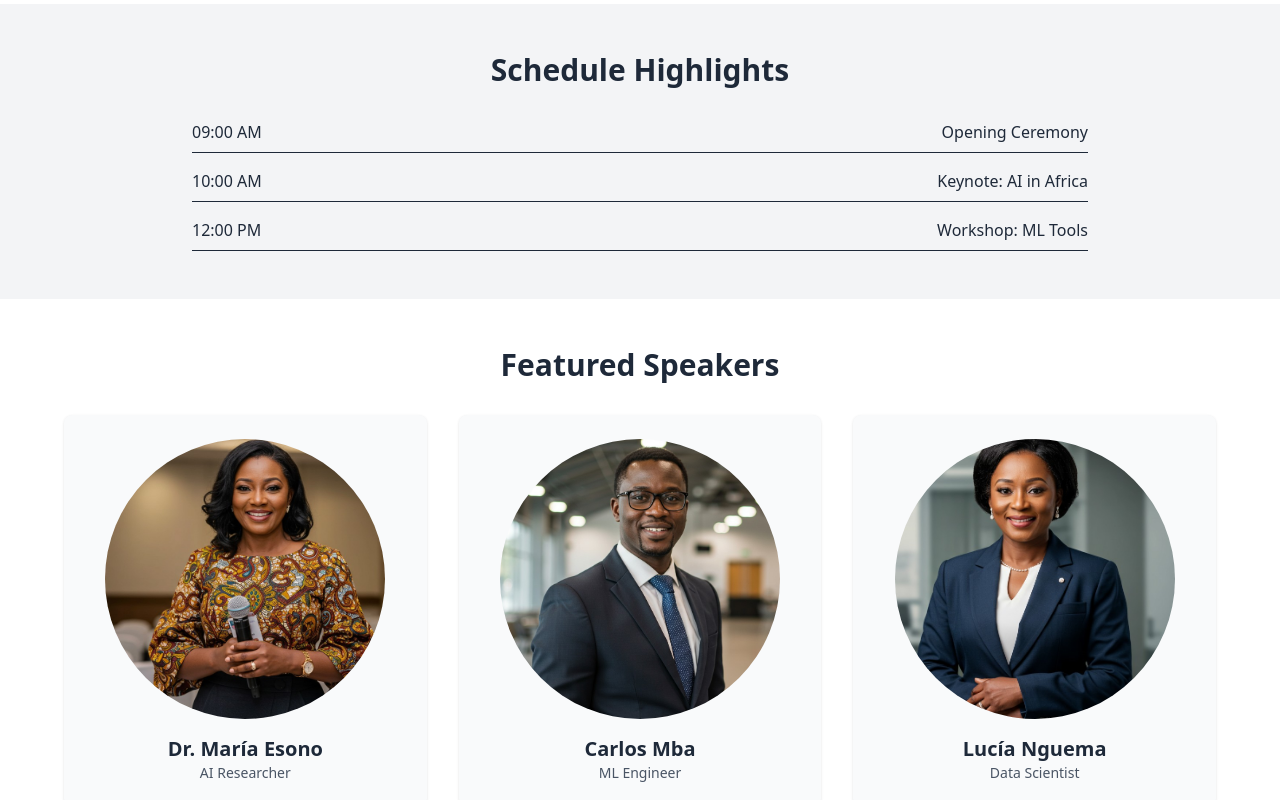
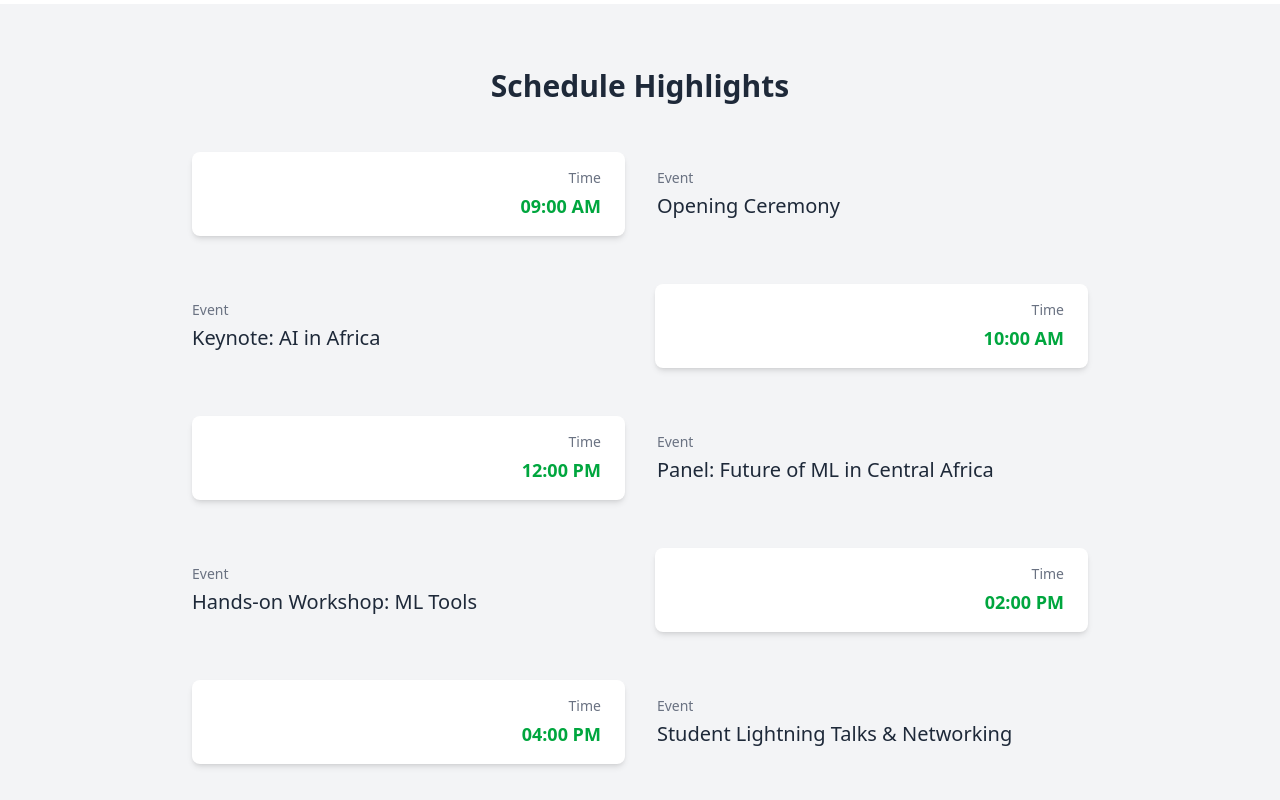
Before and after one commit to NeoPhetoane/IndabaX_Equatorial_Guinea, a React (Vite) app: page / in a window 1280 px wide. Shown: the part 1020-1820 px from the top of the page. Built offline with nearby package versions, Linux system fonts and the light colour scheme.

Commit message:
Schedule Highlights increased and styled differently.

```diff
--- a/src/pages/Home.jsx
+++ b/src/pages/Home.jsx
@@ -18,7 +18,9 @@ const speakers = [
 const schedule = [
   { time: "09:00 AM", event: "Opening Ceremony" },
   { time: "10:00 AM", event: "Keynote: AI in Africa" },
-  { time: "12:00 PM", event: "Workshop: ML Tools" },
+  { time: "12:00 PM", event: "Panel: Future of ML in Central Africa" },
+  { time: "02:00 PM", event: "Hands-on Workshop: ML Tools" },
+  { time: "04:00 PM", event: "Student Lightning Talks & Networking" },
 ];
 // Place holder testimonials
 const testimonials = [
@@ -66,19 +68,37 @@ export default function Home() {
       </section>
 
       {/* Schedule Highlights */}
-      <section className="bg-gray-100 py-12 px-4">
+      <section className="bg-gray-100 py-16 px-4">
         <div className="max-w-4xl mx-auto">
-          <h2 className="text-3xl font-bold text-center mb-8">
+          <h2 className="text-3xl font-bold text-center mb-12 text-gray-800">
             Schedule Highlights
           </h2>
-          <ul className="space-y-4">
+          <div className="space-y-12">
             {schedule.map((item, index) => (
-              <li key={index} className="flex justify-between border-b pb-2">
-                <span className="font-medium">{item.time}</span>
-                <span>{item.event}</span>
-              </li>
+              <div
+                key={index}
+                className={`flex flex-col md:flex-row items-center ${
+                  index % 2 !== 0 ? "md:flex-row-reverse" : ""
+                } md:gap-8`}
+              >
+                {/* Time Block */}
+                <div className="bg-white shadow-md rounded-lg px-6 py-4 w-full md:w-1/2 text-center md:text-right">
+                  <p className="text-sm text-gray-500 mb-1">Time</p>
+                  <p className="text-lg font-semibold text-green-600">
+                    {item.time}
+                  </p>
+                </div>
+
+                {/* Event Block */}
+                <div className="w-full md:w-1/2 mt-4 md:mt-0 text-center md:text-left">
+                  <p className="text-sm text-gray-500 mb-1">Event</p>
+                  <p className="text-xl font-medium text-gray-800">
+                    {item.event}
+                  </p>
+                </div>
+              </div>
             ))}
-          </ul>
+          </div>
         </div>
       </section>
 
```
